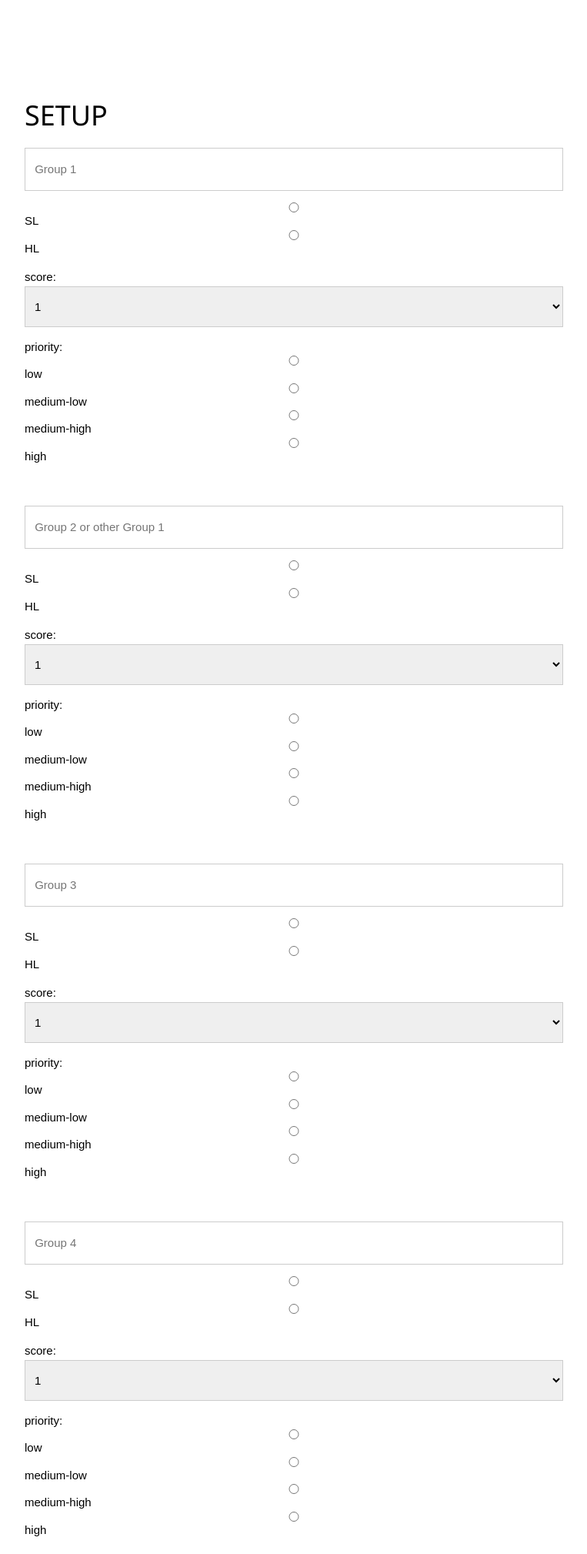
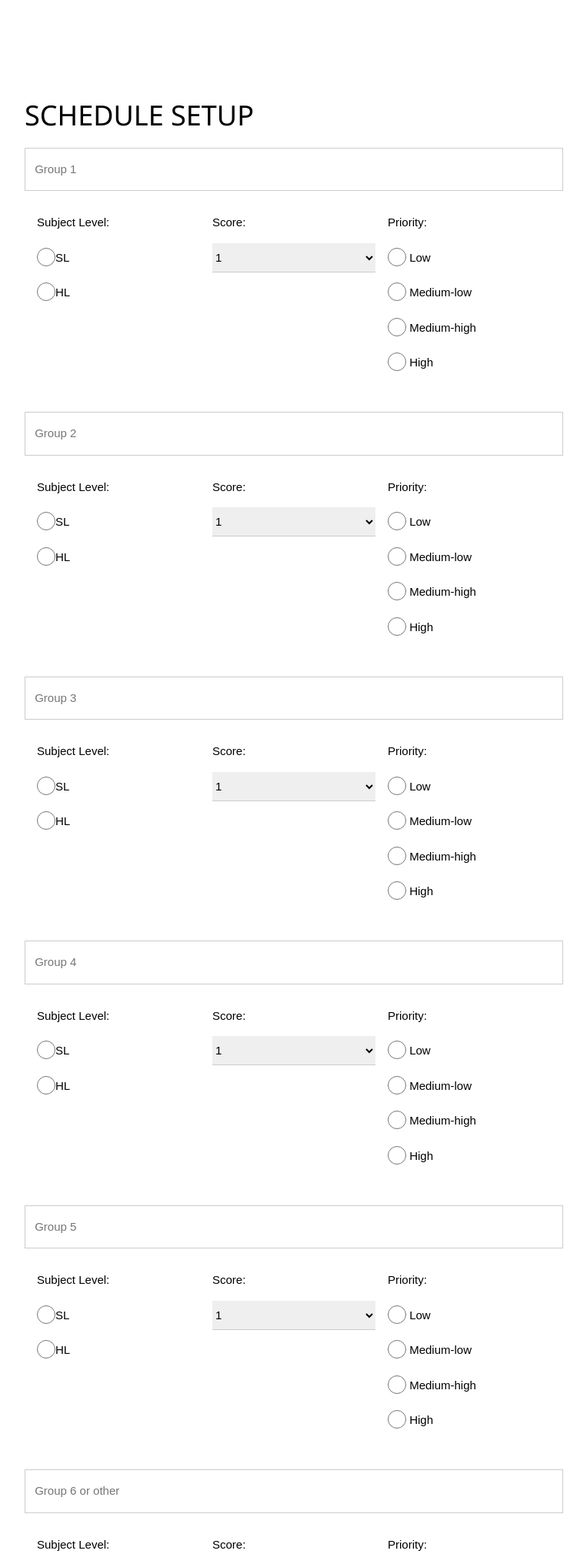
Before and after one commit to zainalqalawi/IBstudy, a Flask app: page /setup in a window 1280 px wide. Shown: the top 2019 px of the page at 77% size, without its empty margins (258-1021 px from the left). Run offline with Flask 2, Linux system fonts and the light colour scheme.

Commit message:
designing

```diff
--- a/database.py
+++ b/database.py
@@ -322,6 +322,7 @@ def randomize_sched(id_num):
 
 
 
+
 def all_sched():
     return session.query(Sched).all()
 
--- a/templates/settings.html
+++ b/templates/settings.html
@@ -23,5 +23,11 @@
           </div>
       </div>
       <!------------------>
+
+      <br><br><br><br><br>
+
+      <h1>Settings</h1>
+
+
   </body>
 </html>
--- a/templates/setup.html
+++ b/templates/setup.html
@@ -12,13 +12,20 @@
       <!--SETUP FORM-->
       <div class="w3-container" style="padding-bottom:32px;">
           <div class="w3-content" style="max-width:700px">
-            <h1>SETUP</h1>
+            <h1>SCHEDULE SETUP</h1>
             <form action="{{url_for('setup')}}" method="post">
+
+                  <!--GROUP 1 INPUT-->
                   <p><input class="w3-input w3-padding-16 w3-border" type="text" name="s1" placeholder=" Group 1" required></p>
-                  <input class="w3-input w3-padding-16 w3-border" type="radio" name="level1" value="1" required>SL
-                  <input class="w3-input w3-padding-16 w3-border" type="radio" name="level1" value="2" required>HL
-                  <p>score:
-                  <select class="w3-input w3-padding-16 w3-border" name="score1" required>
+                  <div class="w3-row-padding">
+                    <div class="w3-third">
+                      <p>Subject Level: </p>
+                      <p><input class="w3-radio" type="radio" name="level1" value="1" required>SL</p>
+                      <p><input class="w3-radio" type="radio" name="level1" value="2" required>HL</p>
+                    </div>
+                    <div class="w3-third">
+                      <p>Score: </p>
+                      <p><select class="w3-select" name="score1" required>
                         <option value="1">1</option>
                         <option value="2">2</option>
                         <option value="3">3</option>
@@ -27,17 +34,31 @@
                         <option value="6">6</option>
                         <option value="7">7</option>
                       </select></p>
-                  <p>priority:
-                  <input class="w3-input w3-padding-16 w3-border" type="radio" name="priority1" value="1" required>low
-                  <input class="w3-input w3-padding-16 w3-border" type="radio" name="priority1" value="2" required>medium-low
-                  <input class="w3-input w3-padding-16 w3-border" type="radio" name="priority1" value="3" required>medium-high
-                  <input class="w3-input w3-padding-16 w3-border" type="radio" name="priority1" value="4" required>high</p><br>
+                    </div>
+                    <div class="w3-third">
+                      <p>Priority: </p>
+                      <p><input class="w3-radio" type="radio" name="priority1" value="1" required>
+                      <label>Low</label></p>
+                      <p><input class="w3-radio" type="radio" name="priority1" value="2" required>
+                      <label>Medium-low</label></p>
+                      <p><input class="w3-radio" type="radio" name="priority1" value="3" required>
+                      <label>Medium-high</label></p>
+                      <p><input class="w3-radio" type="radio" name="priority1" value="4" required>
+                      <label>High</label></p><br>
+                    </div>
+                  </div>
 
-                <p><input class="w3-input w3-padding-16 w3-border" type="text" name="s2" placeholder=" Group 2 or other Group 1" required></p>
-                <input class="w3-input w3-padding-16 w3-border" type="radio" name="level2" value="1" required>SL
-                <input class="w3-input w3-padding-16 w3-border" type="radio" name="level2" value="2" required>HL
-                <p>score:
-                <select class="w3-input w3-padding-16 w3-border" name="score2" required>
+                  <!--GROUP 2 INPUT-->
+                  <p><input class="w3-input w3-padding-16 w3-border" type="text" name="s1" placeholder=" Group 2" required></p>
+                  <div class="w3-row-padding">
+                    <div class="w3-third">
+                      <p>Subject Level: </p>
+                      <p><input class="w3-radio" type="radio" name="level2" value="1" required>SL</p>
+                      <p><input class="w3-radio" type="radio" name="level2" value="2" required>HL</p>
+                    </div>
+                    <div class="w3-third">
+                      <p>Score: </p>
+                      <p><select class="w3-select" name="score2" required>
                         <option value="1">1</option>
                         <option value="2">2</option>
                         <option value="3">3</option>
@@ -46,17 +67,31 @@
                         <option value="6">6</option>
                         <option value="7">7</option>
                       </select></p>
-                <p>priority:
-                <input class="w3-input w3-padding-16 w3-border" type="radio" name="priority2" value="1" required>low
-                <input class="w3-input w3-padding-16 w3-border" type="radio" name="priority2" value="2" required>medium-low
-                <input class="w3-input w3-padding-16 w3-border" type="radio" name="priority2" value="3" required>medium-high
-                <input class="w3-input w3-padding-16 w3-border" type="radio" name="priority2" value="4" required>high</p><br>
+                    </div>
+                    <div class="w3-third">
+                      <p>Priority: </p>
+                      <p><input class="w3-radio" type="radio" name="priority2" value="1" required>
+                      <label>Low</label></p>
+                      <p><input class="w3-radio" type="radio" name="priority2" value="2" required>
+                      <label>Medium-low</label></p>
+                      <p><input class="w3-radio" type="radio" name="priority2" value="3" required>
+                      <label>Medium-high</label></p>
+                      <p><input class="w3-radio" type="radio" name="priority2" value="4" required>
+                      <label>High</label></p><br>
+                    </div>
+                  </div>
 
-                <p><input class="w3-input w3-padding-16 w3-border" type="text" name="s3" placeholder=" Group 3" required></p>
-                <input class="w3-input w3-padding-16 w3-border" type="radio" name="level3" value="1" required>SL
-                <input class="w3-input w3-padding-16 w3-border" type="radio" name="level3" value="2" required>HL
-                <p>score:
-                <select class="w3-input w3-padding-16 w3-border" name="score3" required>
+                  <!--GROUP 3 INPUT-->
+                  <p><input class="w3-input w3-padding-16 w3-border" type="text" name="s1" placeholder=" Group 3" required></p>
+                  <div class="w3-row-padding">
+                    <div class="w3-third">
+                      <p>Subject Level: </p>
+                      <p><input class="w3-radio" type="radio" name="level3" value="1" required>SL</p>
+                      <p><input class="w3-radio" type="radio" name="level3" value="2" required>HL</p>
+                    </div>
+                    <div class="w3-third">
+                      <p>Score: </p>
+                      <p><select class="w3-select" name="score3" required>
                         <option value="1">1</option>
                         <option value="2">2</option>
                         <option value="3">3</option>
@@ -65,17 +100,31 @@
                         <option value="6">6</option>
                         <option value="7">7</option>
                       </select></p>
-                <p>priority:
-                <input class="w3-input w3-padding-16 w3-border" type="radio" name="priority3" value="1" required>low
-                <input class="w3-input w3-padding-16 w3-border" type="radio" name="priority3" value="2" required>medium-low
-                <input class="w3-input w3-padding-16 w3-border" type="radio" name="priority3" value="3" required>medium-high
-                <input class="w3-input w3-padding-16 w3-border" type="radio" name="priority3" value="4" required>high</p><br>
+                    </div>
+                    <div class="w3-third">
+                      <p>Priority: </p>
+                      <p><input class="w3-radio" type="radio" name="priority3" value="1" required>
+                      <label>Low</label></p>
+                      <p><input class="w3-radio" type="radio" name="priority3" value="2" required>
+                      <label>Medium-low</label></p>
+                      <p><input class="w3-radio" type="radio" name="priority3" value="3" required>
+                      <label>Medium-high</label></p>
+                      <p><input class="w3-radio" type="radio" name="priority3" value="4" required>
+                      <label>High</label></p><br>
+                    </div>
+                  </div>
 
-                <p><input class="w3-input w3-padding-16 w3-border" type="text" name="s4" placeholder=" Group 4" required></p>
-                <input class="w3-input w3-padding-16 w3-border" type="radio" name="level4" value="1" required>SL
-                <input class="w3-input w3-padding-16 w3-border" type="radio" name="level4" value="2" required>HL
-                <p>score:
-                <select class="w3-input w3-padding-16 w3-border" name="score4" required>
+                  <!--GROUP 4 INPUT-->
+                  <p><input class="w3-input w3-padding-16 w3-border" type="text" name="s1" placeholder=" Group 4" required></p>
+                  <div class="w3-row-padding">
+                    <div class="w3-third">
+                      <p>Subject Level: </p>
+                      <p><input class="w3-radio" type="radio" name="level4" value="1" required>SL</p>
+                      <p><input class="w3-radio" type="radio" name="level4" value="2" required>HL</p>
+                    </div>
+                    <div class="w3-third">
+                      <p>Score: </p>
+                      <p><select class="w3-select" name="score4" required>
                         <option value="1">1</option>
                         <option value="2">2</option>
                         <option value="3">3</option>
@@ -84,17 +133,31 @@
                         <option value="6">6</option>
                         <option value="7">7</option>
                       </select></p>
-                <p>priority:
-                <input class="w3-input w3-padding-16 w3-border" type="radio" name="priority4" value="1" required>low
-                <input class="w3-input w3-padding-16 w3-border" type="radio" name="priority4" value="2" required>medium-low
-                <input class="w3-input w3-padding-16 w3-border" type="radio" name="priority4" value="3" required>medium-high
-                <input class="w3-input w3-padding-16 w3-border" type="radio" name="priority4" value="4" required>high</p><br>
+                    </div>
+                    <div class="w3-third">
+                      <p>Priority: </p>
+                      <p><input class="w3-radio" type="radio" name="priority4" value="1" required>
+                      <label>Low</label></p>
+                      <p><input class="w3-radio" type="radio" name="priority4" value="2" required>
+                      <label>Medium-low</label></p>
+                      <p><input class="w3-radio" type="radio" name="priority4" value="3" required>
+                      <label>Medium-high</label></p>
+                      <p><input class="w3-radio" type="radio" name="priority4" value="4" required>
+                      <label>High</label></p><br>
+                    </div>
+                  </div>
 
-                <p><input class="w3-input w3-padding-16 w3-border" type="text" name="s5" placeholder=" Group 5" required></p>
-                <input class="w3-input w3-padding-16 w3-border" type="radio" name="level5" value="1" required>SL
-                <input class="w3-input w3-padding-16 w3-border" type="radio" name="level5" value="2" required>HL
-                <p>score:
-                <select class="w3-input w3-padding-16 w3-border" name="score5" required>
+                  <!--GROUP 5 INPUT-->
+                  <p><input class="w3-input w3-padding-16 w3-border" type="text" name="s1" placeholder=" Group 5" required></p>
+                  <div class="w3-row-padding">
+                    <div class="w3-third">
+                      <p>Subject Level: </p>
+                      <p><input class="w3-radio" type="radio" name="level5" value="1" required>SL</p>
+                      <p><input class="w3-radio" type="radio" name="level5" value="2" required>HL</p>
+                    </div>
+                    <div class="w3-third">
+                      <p>Score: </p>
+                      <p><select class="w3-select" name="score5" required>
                         <option value="1">1</option>
                         <option value="2">2</option>
                         <option value="3">3</option>
@@ -103,17 +166,31 @@
                         <option value="6">6</option>
                         <option value="7">7</option>
                       </select></p>
-                <p>priority:
-                <input class="w3-input w3-padding-16 w3-border" type="radio" name="priority5" value="1" required>low
-                <input class="w3-input w3-padding-16 w3-border" type="radio" name="priority5" value="2" required>medium-low
-                <input class="w3-input w3-padding-16 w3-border" type="radio" name="priority5" value="3" required>medium-high
-                <input class="w3-input w3-padding-16 w3-border" type="radio" name="priority5" value="4" required>high</p><br>
+                    </div>
+                    <div class="w3-third">
+                      <p>Priority: </p>
+                      <p><input class="w3-radio" type="radio" name="priority5" value="1" required>
+                      <label>Low</label></p>
+                      <p><input class="w3-radio" type="radio" name="priority5" value="2" required>
+                      <label>Medium-low</label></p>
+                      <p><input class="w3-radio" type="radio" name="priority5" value="3" required>
+                      <label>Medium-high</label></p>
+                      <p><input class="w3-radio" type="radio" name="priority5" value="4" required>
+                      <label>High</label></p><br>
+                    </div>
+                  </div>
 
-                <p><input class="w3-input w3-padding-16 w3-border" type="text" name="s6" placeholder=" Group 6 or other" required></p>
-                  <input class="w3-input w3-padding-16 w3-border" type="radio" name="level6" value="1" required>SL
-                  <input class="w3-input w3-padding-16 w3-border" type="radio" name="level6" value="2" required>HL
-                  <p>score:
-                  <select class="w3-input w3-padding-16 w3-border" name="score6" required>
+                  <!--GROUP 6 INPUT-->
+                  <p><input class="w3-input w3-padding-16 w3-border" type="text" name="s1" placeholder=" Group 6 or other" required></p>
+                  <div class="w3-row-padding">
+                    <div class="w3-third">
+                      <p>Subject Level: </p>
+                      <p><input class="w3-radio" type="radio" name="level6" value="1" required>SL</p>
+                      <p><input class="w3-radio" type="radio" name="level6" value="2" required>HL</p>
+                    </div>
+                    <div class="w3-third">
+                      <p>Score: </p>
+                      <p><select class="w3-select" name="score6" required>
                         <option value="1">1</option>
                         <option value="2">2</option>
                         <option value="3">3</option>
@@ -122,13 +199,22 @@
                         <option value="6">6</option>
                         <option value="7">7</option>
                       </select></p>
-                  <p>priority:
-                  <input class="w3-input w3-padding-16 w3-border" type="radio" name="priority6" value="1" required>low
-                  <input class="w3-input w3-padding-16 w3-border" type="radio" name="priority6" value="2" required>medium-low
-                  <input class="w3-input w3-padding-16 w3-border" type="radio" name="priority6" value="3" required>medium-high
-                  <input class="w3-input w3-padding-16 w3-border" type="radio" name="priority6" value="4" required>high</p><br>
-
-                <p><input class="w3-input w3-padding-16 w3-border" type="text" name="time" placeholder="amount of time" required></p>
+                    </div>
+                    <div class="w3-third">
+                      <p>Priority: </p>
+                      <p><input class="w3-radio" type="radio" name="priority6" value="1" required>
+                      <label>Low</label></p>
+                      <p><input class="w3-radio" type="radio" name="priority6" value="2" required>
+                      <label>Medium-low</label></p>
+                      <p><input class="w3-radio" type="radio" name="priority6" value="3" required>
+                      <label>Medium-high</label></p>
+                      <p><input class="w3-radio" type="radio" name="priority6" value="4" required>
+                      <label>High</label></p><br>
+                    </div>
+                  </div>
+                <br>
+                <p>Type the total amount of <b>hours</b> per day you set aside for studying (aside from assignments) (eg. 1, 2, 3, ...)</p>
+                <p><input class="w3-input w3-padding-16 w3-border" type="text" name="time" placeholder="Amount of time" required></p>
                 <p><button class="w3-button w3-black" type="submit">Finish Setup</button></p>
             </form>
           </div>
--- a/templates/sign_up.html
+++ b/templates/sign_up.html
@@ -18,6 +18,7 @@
         <form action="{{ url_for('signup') }}" method="post">
             <p><input class="w3-input w3-padding-16 w3-border" type="text" name="username" placeholder="Username"></p>
             <p><input class="w3-input w3-padding-16 w3-border" type="password" name="password" placeholder="Password"></p>
+            <h6>Already have an account?</h6><a href="{{url_for('start')}}">Login</a>
             <p><button class="w3-button w3-black" type="submit">Register User</button></p>
         </form>
       </div>
--- a/templates/start.html
+++ b/templates/start.html
@@ -10,6 +10,11 @@
   <body>
 
   <br><br><br><br><br>
+
+    <h1>Welcome to IBstudy</h1>
+    <p>IBstudy is a a program made for students studing the international baccalaureate diploma program</p>
+    <p>IBstudy creates a study schedule made especially for your studying needs.</p>
+    <p>Sign up <a href="{{url_for('signup')}}">here</a> right now! It's quick and easy!</p>
     <!--LOGIN FORM-->
     <div class="w3-container" style="padding-bottom:32px;">
         <div class="w3-content" style="max-width:700px">
```
Also changed, not shown: project.db. Lines whose indentation alone changed are shown as unchanged.
